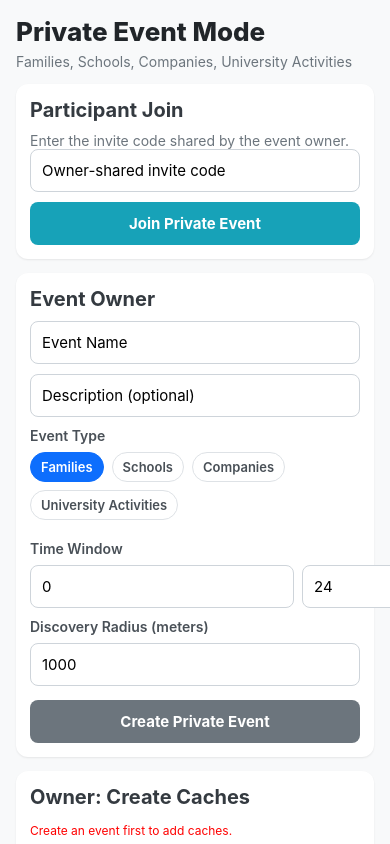
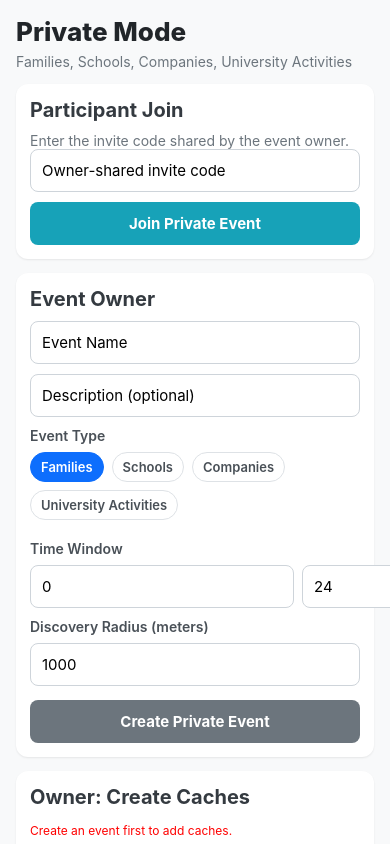
Before and after one commit to 77istM/Mall_Navigator_App, a React Native app: screen /PrivateDashboard in a window 390 px wide. Built offline with nearby package versions, Linux system fonts and the light colour scheme.

Commit message:
Rename from "Private Event Mode" to "Private Mode" i

```diff
--- a/screens/HomeScreen.js
+++ b/screens/HomeScreen.js
@@ -19,7 +19,7 @@ export default function HomeScreen({ navigation }) {
         style={styles.privateButton}
         onPress={() => navigation.navigate('PrivateDashboard')}
       >
-        <Text style={styles.buttonText}>🔒 Private Event Mode</Text>
+        <Text style={styles.buttonText}>🔒 Private Mode</Text>
       </TouchableOpacity>
     </View>
   );
--- a/screens/PrivateScreen.js
+++ b/screens/PrivateScreen.js
@@ -93,7 +93,7 @@ export default function PrivateDashboardScreen({ navigation, route }) {
 
   return (
     <ScrollView contentContainerStyle={styles.container}>
-      <Text style={styles.pageTitle}>Private Event Mode</Text>
+      <Text style={styles.pageTitle}>Private Mode</Text>
       <Text style={styles.subtitle}>Families, Schools, Companies, University Activities</Text>
 
       <JoinEventCard
```
Also changed, not shown: 1 other file (tests, documents, lock files or other folders).
